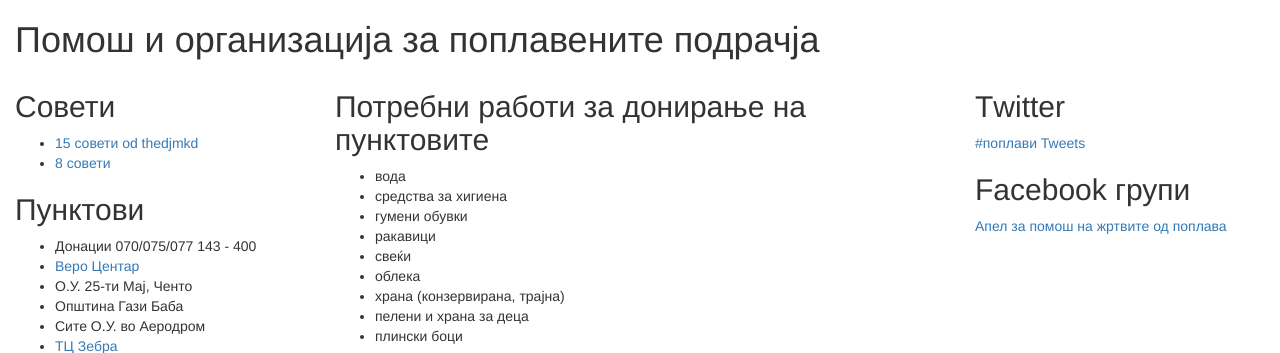
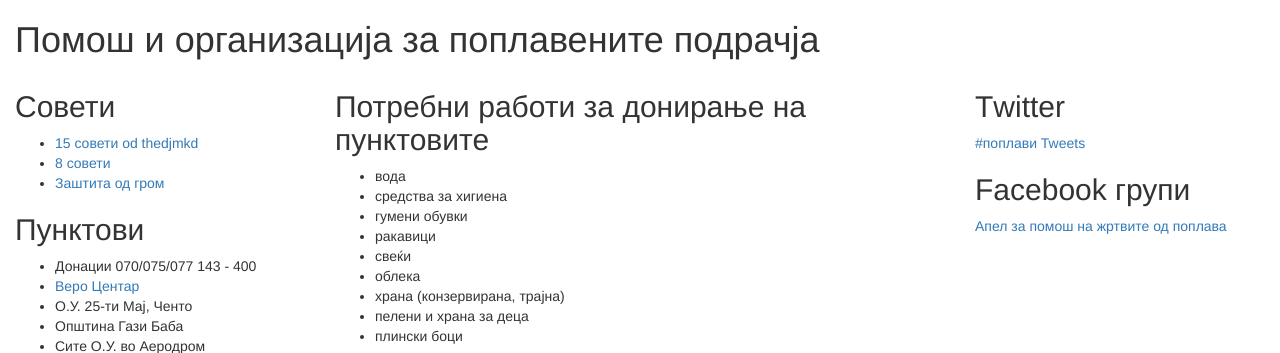
Before and after one commit to vasildb/poplavi, a plain HTML site: page index.html in a window 1280 px wide. Shown: the top 353 px of the page. Drawn offline with nearby package versions, Linux system fonts and the light colour scheme.

Commit message:
Update index.html

```diff
--- a/index.html
+++ b/index.html
@@ -31,6 +31,7 @@
             <ul>
                 <li><a href="https://twitter.com/thedjmkd/status/762267235050192896">15 совети od thedjmkd</a></li>
                 <li><a href="https://twitter.com/AndrejZernovski/status/762233987502862336"> 8 совети</a></li>
+                <li><a href="https://twitter.com/MAPX_MK/status/762237200322945026">Заштита од гром</a></li>
             </ul>
             <h2>Пунктови</h2>
             <ul>
```
